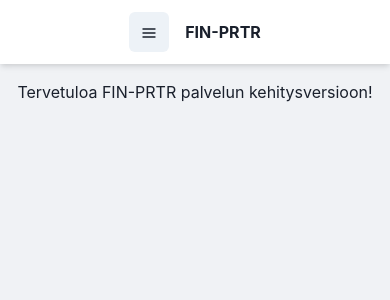
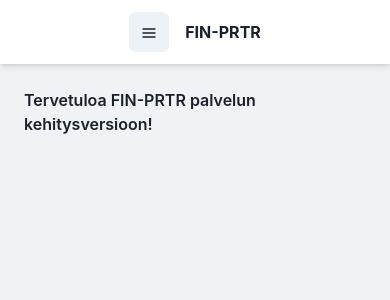
Before and after one commit to sykefi/PRTR, a React (Create React App) app in the folder ui/: page / in a window 390 px wide. Shown: the top 300 px of the page. Built offline with nearby package versions, Linux system fonts and the light colour scheme.

Commit message:
adjust responsive styles

```diff
--- a/ui/src/components/FacilityList/FacilityList.tsx
+++ b/ui/src/components/FacilityList/FacilityList.tsx
@@ -111,7 +111,10 @@
 
     case 'done':
       return (
-        <>
+        <Flex
+          maxWidth="100%"
+          direction="column"
+          align={{ base: 'center', lg: 'unset' }}>
           {!urlSearchTerm && (
             <FacilitySearchPanel
               searchTerm={searchTerm}
@@ -120,10 +123,7 @@
             />
           )}
           {facilities && (
-            <Flex
-              maxWidth="100%"
-              direction="column"
-              align={{ base: 'center', lg: 'unset' }}>
+            <>
               {!!urlSearchTerm && (
                 <FacilitySearchResultInfo
                   urlSearchTerm={urlSearchTerm}
@@ -167,9 +167,9 @@
                   <OlMap />
                 </Box>
               </Flex>
-            </Flex>
+            </>
           )}
-        </>
+        </Flex>
       )
 
     default:
--- a/ui/src/components/FacilityList/FacilitySearchPanel.tsx
+++ b/ui/src/components/FacilityList/FacilitySearchPanel.tsx
@@ -21,12 +21,12 @@
 
   return (
     <Form onSubmit={handleSubmit}>
-      <Flex marginTop={1.0} marginBottom={2.0} flexWrap="wrap">
+      <Flex marginTop={1.0} marginBottom={2.0} flexWrap="wrap" justify="center">
         <Input
           type="text"
           bgColor="white"
           width={438}
-          minWidth={300}
+          minWidth={200}
           maxWidth="100%"
           marginY={1.0}
           value={searchTerm}
--- a/ui/src/components/FrontPage.tsx
+++ b/ui/src/components/FrontPage.tsx
@@ -1,6 +1,11 @@
+import { Box } from '@chakra-ui/layout'
 import { useTranslation } from 'react-i18next'
 
 export const FrontPage = () => {
   const { t } = useTranslation()
-  return <div>{t('common.welcomeMessage')}</div>
+  return (
+    <Box p={2} fontWeight="semibold">
+      {t('common.welcomeMessage')}
+    </Box>
+  )
 }
```
